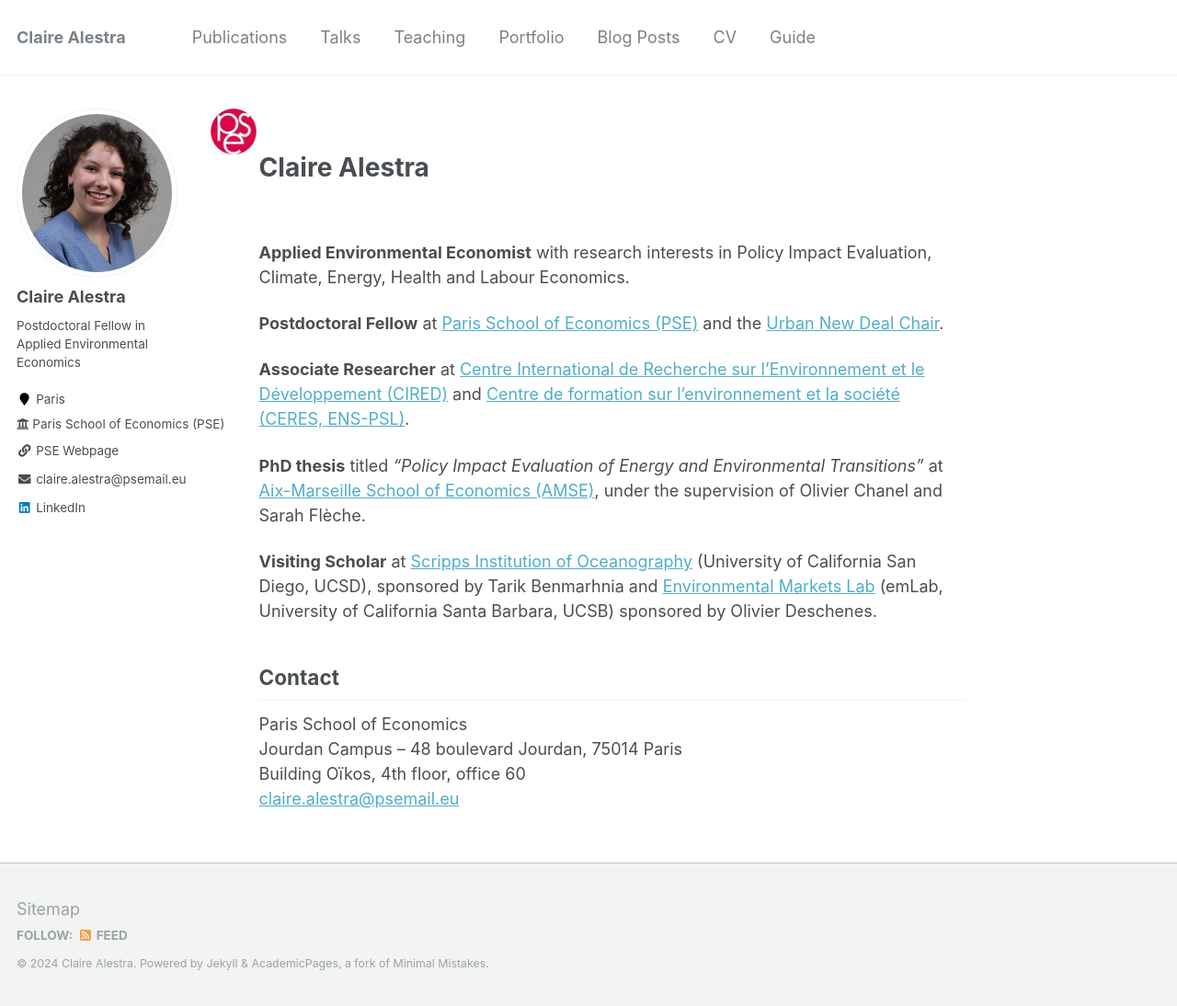
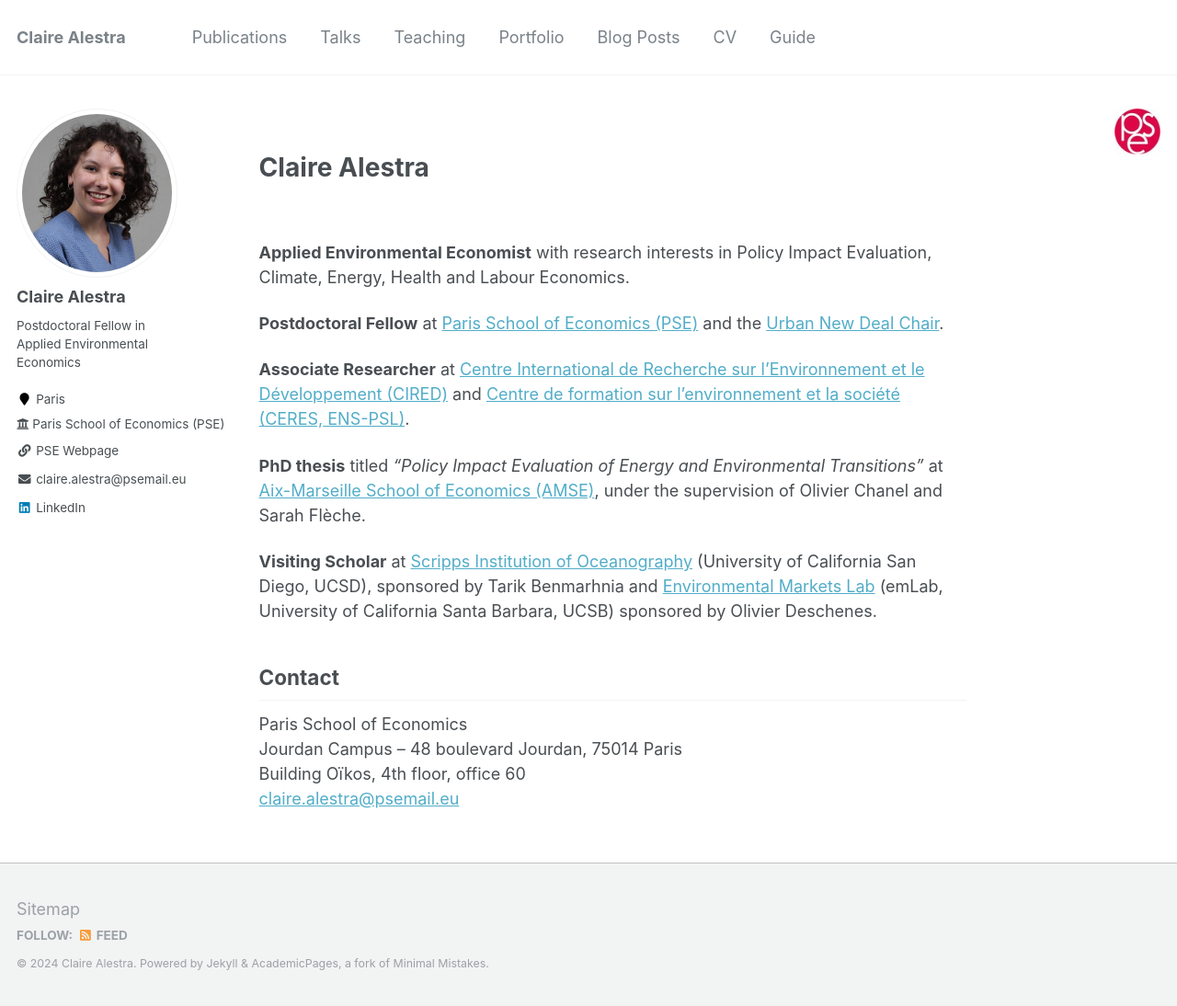
Before and after one commit to ClaireAlestra/ClaireAlestra.github.io, a Jekyll site: the page built from _pages/about.md, in a window 1280 px wide and 1094 px high. Shown: the whole window at 92% size. Built offline with Jekyll 4.4.1, drawn with Linux system fonts in a browser that asks for light colours.

Commit message:
Update sidebar.html

```diff
--- a/_includes/sidebar.html
+++ b/_includes/sidebar.html
@@ -26,6 +26,6 @@
 
     {% if site.textbook_logo %}
     <a href="{{ site.textbook_logo_link }}">
-    <img src="{{ site.textbook_logo | relative_url }}" width="50" height="50" align="left" class="textbook_logo" id="sidebar-logo" data-turbolinks-permanent/>
+    <img src="{{ site.textbook_logo | relative_url }}" width="50" height="50" align="right" class="textbook_logo" id="sidebar-logo" data-turbolinks-permanent/>
     </a>
     {% endif %}
```
